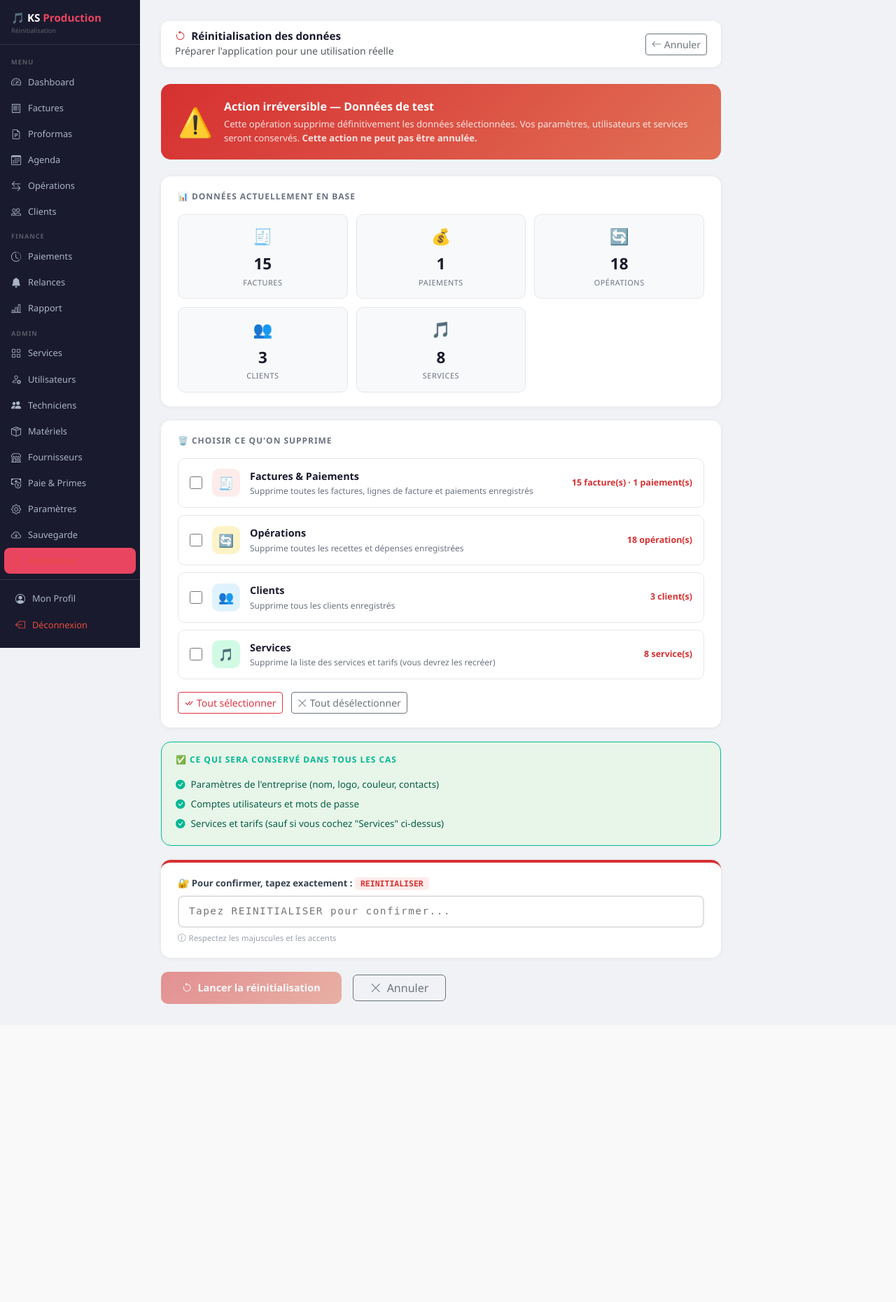
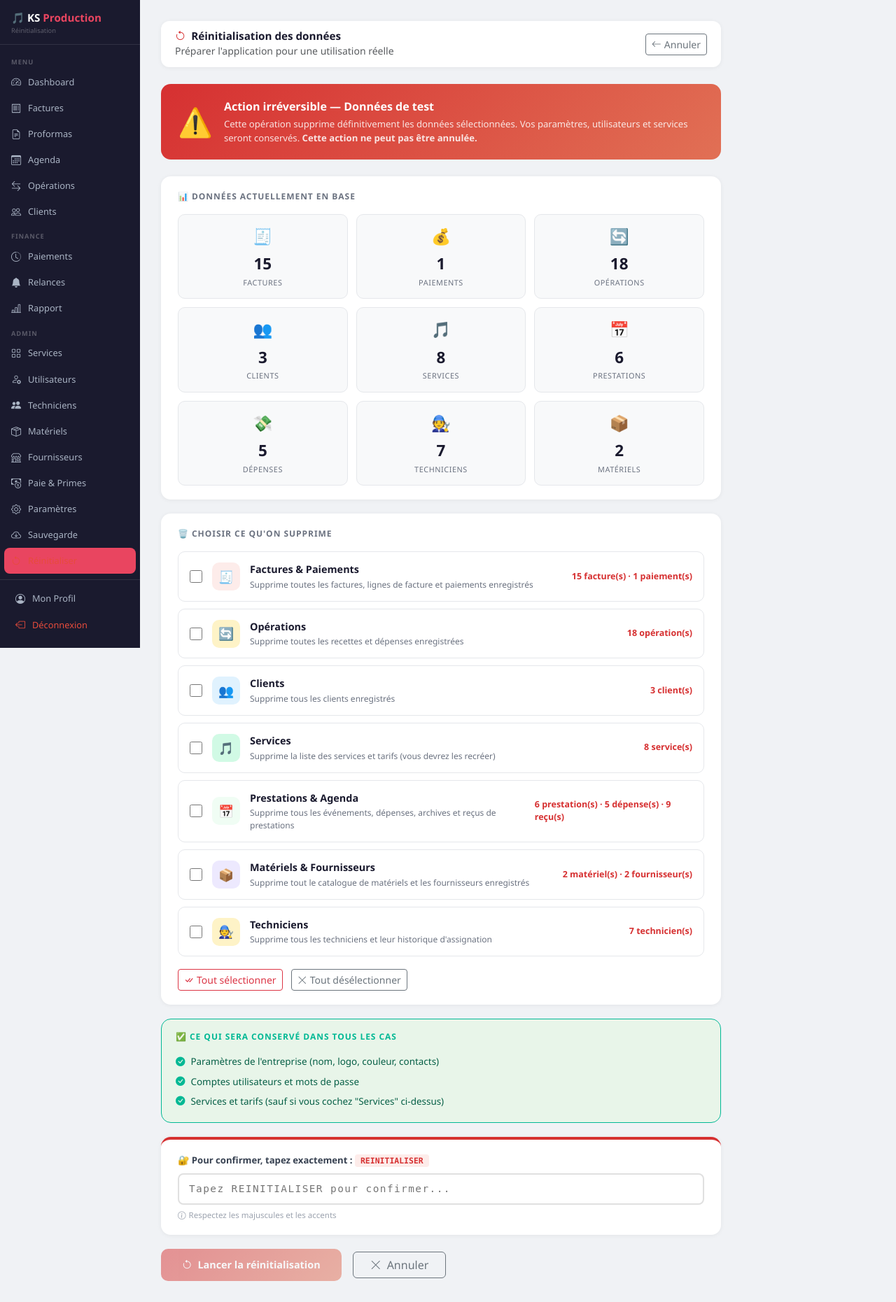
Before and after one commit to Awute-Maxime/ks-production-pywebview, a Flask app: page /reinitialiser in a window 1280 px wide. Shown: the whole page at 70% size. Before the commit the page ends 1435 px from the top, so only its background shows below. Run offline with Flask 3, Linux system fonts and the light colour scheme; a user stored in the database is signed in.

Commit message:
Fix reinitialiser/sauvegarde nouveaux modules, Fiche PDF PyWebView, bugs toolbar

```diff
--- a/app.py
+++ b/app.py
@@ -1600,6 +1600,16 @@ def reinitialiser():
         options = request.form.getlist('options')
 
         try:
+            if 'prestations' in options:
+                from database import EvenementMateriel, EvenementTechnicien
+                RecuPaiement.query.delete()
+                DepensePrestation.query.delete()
+                PrestationArchivee.query.delete()
+                EvenementMateriel.query.delete()
+                EvenementTechnicien.query.delete()
+                Evenement.query.delete()
+                db.session.commit()
+
             if 'factures' in options:
                 LigneFacture.query.delete()
                 Paiement.query.delete()
@@ -1618,6 +1628,15 @@ def reinitialiser():
                 Service.query.delete()
                 db.session.commit()
 
+            if 'materiels' in options:
+                Materiel.query.delete()
+                Fournisseur.query.delete()
+                db.session.commit()
+
+            if 'techniciens' in options:
+                Technicien.query.delete()
+                db.session.commit()
+
             flash('✅ Réinitialisation effectuée avec succès ! L\'application est prête pour une utilisation réelle.', 'success')
 
         except Exception as e:
@@ -1628,13 +1647,19 @@ def reinitialiser():
 
     # Stats actuelles pour afficher ce qui sera supprimé
     return render_template('reinitialiser.html',
-        username      = session['username'],
-        role          = session['role'],
-        nb_factures   = Facture.query.count(),
-        nb_operations = Operation.query.count(),
-        nb_clients    = Client.query.count(),
-        nb_services   = Service.query.filter_by(actif=True).count(),
-        nb_paiements  = Paiement.query.count(),
+        username         = session['username'],
+        role             = session['role'],
+        nb_factures      = Facture.query.count(),
+        nb_operations    = Operation.query.count(),
+        nb_clients       = Client.query.count(),
+        nb_services      = Service.query.filter_by(actif=True).count(),
+        nb_paiements     = Paiement.query.count(),
+        nb_prestations   = Evenement.query.count(),
+        nb_depenses      = DepensePrestation.query.count(),
+        nb_recus         = RecuPaiement.query.count(),
+        nb_materiels     = Materiel.query.count(),
+        nb_fournisseurs  = Fournisseur.query.count(),
+        nb_techniciens   = Technicien.query.count(),
     )
 
 
@@ -1651,14 +1676,19 @@ def sauvegarde():
         return redirect(url_for('dashboard'))
 
     return render_template('sauvegarde.html',
-        username      = session['username'],
-        role          = session['role'],
-        nb_factures   = Facture.query.count(),
-        nb_operations = Operation.query.count(),
-        nb_clients    = Client.query.count(),
-        nb_services   = Service.query.count(),
-        nb_paiements  = Paiement.query.count(),
-        nb_params     = Parametres.query.count(),
+        username         = session['username'],
+        role             = session['role'],
+        nb_factures      = Facture.query.count(),
+        nb_operations    = Operation.query.count(),
+        nb_clients       = Client.query.count(),
+        nb_services      = Service.query.count(),
+        nb_paiements     = Paiement.query.count(),
+        nb_params        = Parametres.query.count(),
+        nb_prestations   = Evenement.query.count(),
+        nb_depenses      = DepensePrestation.query.count(),
+        nb_recus         = RecuPaiement.query.count(),
+        nb_materiels     = Materiel.query.count(),
+        nb_techniciens   = Technicien.query.count(),
     )
 
 
--- a/templates/reinitialiser.html
+++ b/templates/reinitialiser.html
@@ -261,6 +261,26 @@
                 <div class="num">{{ nb_services }}</div>
                 <div class="lbl">Services</div>
             </div>
+            <div class="stat-item">
+                <div class="ico">📅</div>
+                <div class="num">{{ nb_prestations }}</div>
+                <div class="lbl">Prestations</div>
+            </div>
+            <div class="stat-item">
+                <div class="ico">💸</div>
+                <div class="num">{{ nb_depenses }}</div>
+                <div class="lbl">Dépenses</div>
+            </div>
+            <div class="stat-item">
+                <div class="ico">🧑‍🔧</div>
+                <div class="num">{{ nb_techniciens }}</div>
+                <div class="lbl">Techniciens</div>
+            </div>
+            <div class="stat-item">
+                <div class="ico">📦</div>
+                <div class="num">{{ nb_materiels }}</div>
+                <div class="lbl">Matériels</div>
+            </div>
         </div>
     </div>
 
@@ -308,6 +328,36 @@
                     <div class="opt-desc">Supprime la liste des services et tarifs (vous devrez les recréer)</div>
                 </div>
                 <div class="opt-count">{{ nb_services }} service(s)</div>
+            </div>
+
+            <div class="option-item" id="opt-prestations" onclick="toggleOption('prestations')">
+                <input type="checkbox" name="options" value="prestations" id="chk-prestations">
+                <div class="opt-icon" style="background:#f0fdf4;">📅</div>
+                <div>
+                    <div class="opt-nom">Prestations & Agenda</div>
+                    <div class="opt-desc">Supprime tous les événements, dépenses, archives et reçus de prestations</div>
+                </div>
+                <div class="opt-count">{{ nb_prestations }} prestation(s) · {{ nb_depenses }} dépense(s) · {{ nb_recus }} reçu(s)</div>
+            </div>
+
+            <div class="option-item" id="opt-materiels" onclick="toggleOption('materiels')">
+                <input type="checkbox" name="options" value="materiels" id="chk-materiels">
+                <div class="opt-icon" style="background:#ede9fe;">📦</div>
+                <div>
+                    <div class="opt-nom">Matériels & Fournisseurs</div>
+                    <div class="opt-desc">Supprime tout le catalogue de matériels et les fournisseurs enregistrés</div>
+                </div>
+                <div class="opt-count">{{ nb_materiels }} matériel(s) · {{ nb_fournisseurs }} fournisseur(s)</div>
+            </div>
+
+            <div class="option-item" id="opt-techniciens" onclick="toggleOption('techniciens')">
+                <input type="checkbox" name="options" value="techniciens" id="chk-techniciens">
+                <div class="opt-icon" style="background:#fef3c7;">🧑‍🔧</div>
+                <div>
+                    <div class="opt-nom">Techniciens</div>
+                    <div class="opt-desc">Supprime tous les techniciens et leur historique d'assignation</div>
+                </div>
+                <div class="opt-count">{{ nb_techniciens }} technicien(s)</div>
             </div>
 
             <!-- Bouton tout sélectionner -->
@@ -365,8 +415,10 @@
         verifierConfirmation();
     }
 
+    const ALL_OPTIONS = ['prestations','factures','operations','clients','services','materiels','techniciens'];
+
     function toutSelectionner() {
-        ['factures','operations','clients','services'].forEach(id => {
+        ALL_OPTIONS.forEach(id => {
             document.getElementById('chk-' + id).checked = true;
             document.getElementById('opt-' + id).classList.add('checked');
         });
@@ -374,7 +426,7 @@
     }
 
     function toutDeselectionner() {
-        ['factures','operations','clients','services'].forEach(id => {
+        ALL_OPTIONS.forEach(id => {
             document.getElementById('chk-' + id).checked = false;
             document.getElementById('opt-' + id).classList.remove('checked');
         });
```
Also changed, not shown: templates/agenda.html (+9 -2 lines), templates/prestations_archivees.html (+18 -6 lines).
